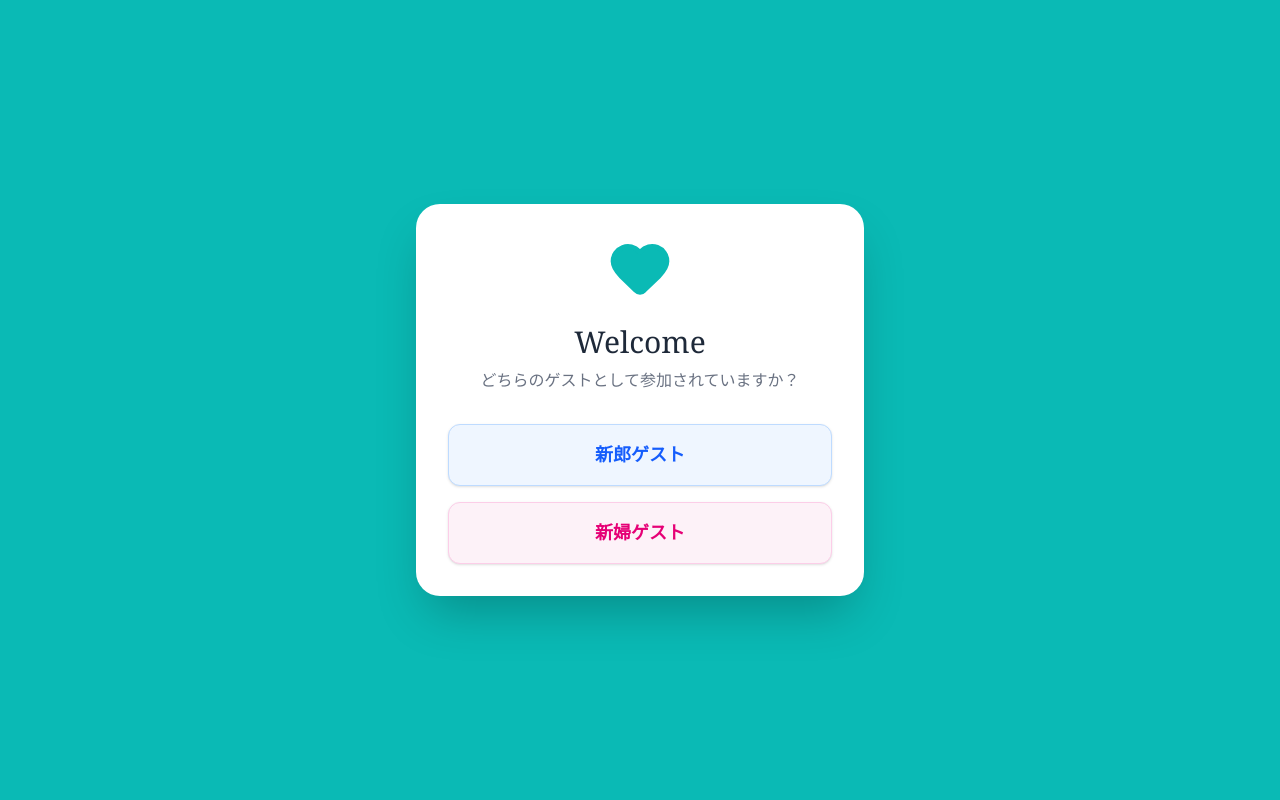
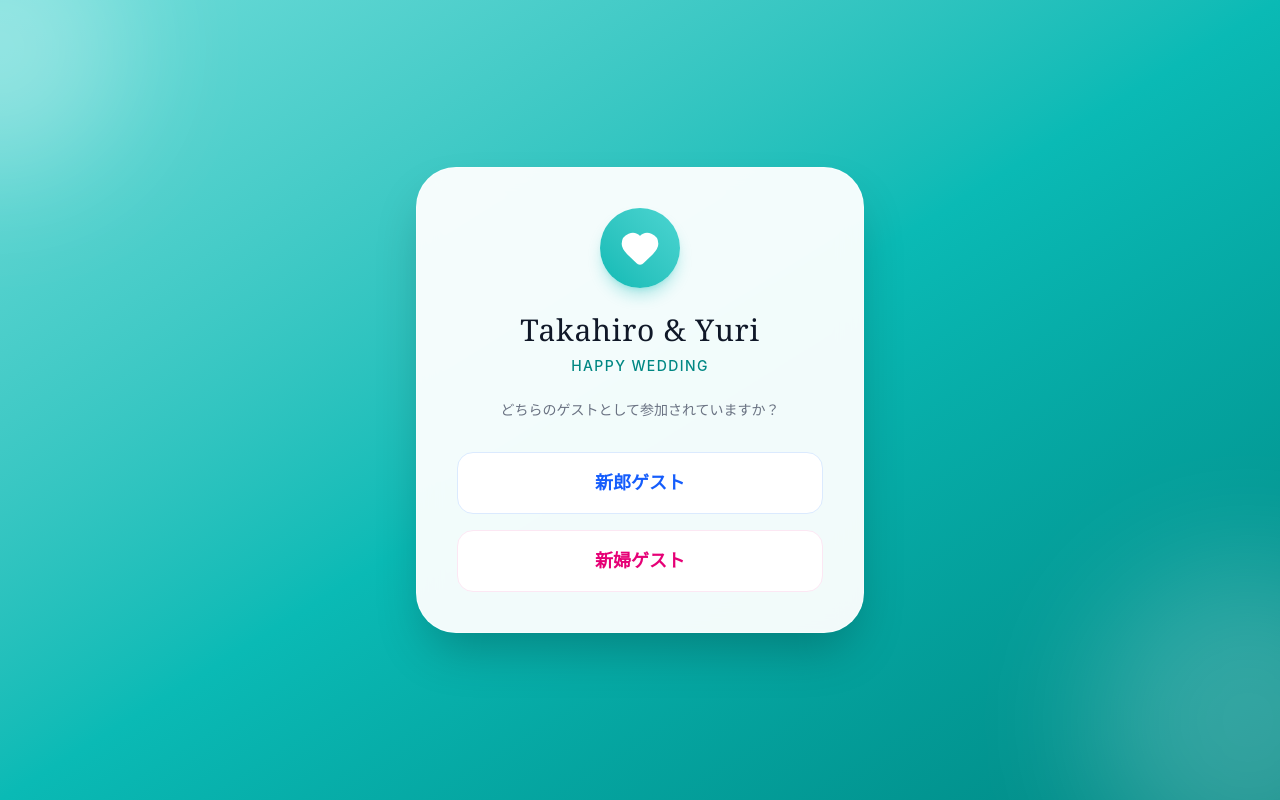
Before and after one commit to aqshmodel/wedding, a React (Vite) app in the folder frontend/: page / in a window 1280 px wide. Built offline with nearby package versions, Linux system fonts and the light colour scheme; no server answers.

Commit message:
style: Upgrade Splash screen design with glassmorphism and animations

```diff
--- a/frontend/src/components/Splash.tsx
+++ b/frontend/src/components/Splash.tsx
@@ -31,25 +31,36 @@ const Splash: React.FC<SplashProps> = ({ onSelectSide }) => {
   };
 
   return (
-    <div className="min-h-screen flex flex-col items-center justify-center bg-tiffany p-4 text-white">
-      <div className="max-w-md w-full bg-white rounded-3xl shadow-2xl p-8 text-center text-gray-800">
-        <Heart className="w-16 h-16 text-tiffany mx-auto mb-6" fill="#0abab5" />
-        <h1 className="text-3xl font-serif mb-2">Welcome</h1>
-        <p className="text-gray-500 mb-8 font-medium">どちらのゲストとして参加されていますか？</p>
+    <div className="min-h-[100dvh] flex flex-col items-center justify-center bg-gradient-to-br from-tiffany-light/80 via-tiffany to-tiffany-dark p-4 relative overflow-hidden">
+      {/* 装飾用の光のぼかし */}
+      <div className="absolute top-[-10%] left-[-10%] w-64 h-64 bg-white/30 rounded-full blur-3xl pointer-events-none"></div>
+      <div className="absolute bottom-[-10%] right-[-10%] w-80 h-80 bg-white/20 rounded-full blur-3xl pointer-events-none"></div>
+
+      <div className="max-w-md w-full bg-white/95 backdrop-blur-md rounded-[2.5rem] shadow-2xl p-8 sm:p-10 text-center text-gray-800 relative z-10 border border-white/50">
+        <div className="w-20 h-20 bg-gradient-to-tr from-tiffany to-tiffany-light rounded-full flex items-center justify-center mx-auto mb-6 shadow-lg shadow-tiffany/30">
+          <Heart className="w-10 h-10 text-white" fill="currentColor" />
+        </div>
+
+        <h1 className="text-3xl font-serif mb-2 tracking-wide text-gray-900">Takahiro & Yuri</h1>
+        <p className="text-sm tracking-widest text-tiffany-dark font-medium uppercase mb-6">Happy Wedding</p>
+
+        <p className="text-gray-500 mb-8 font-medium text-sm">どちらのゲストとして参加されていますか？</p>
 
         <div className="space-y-4">
           <button
             onClick={() => handleSelect('groom')}
-            className="w-full bg-blue-50 hover:bg-blue-100 text-blue-600 border border-blue-200 p-4 rounded-xl font-bold text-lg transition-colors flex items-center justify-center shadow-sm"
+            className="w-full relative group overflow-hidden bg-white text-blue-600 border border-blue-100 p-4 rounded-2xl font-bold text-lg transition-all duration-300 hover:border-blue-300 hover:shadow-lg hover:shadow-blue-500/10 active:scale-[0.98]"
           >
-            新郎ゲスト
+            <span className="absolute inset-0 bg-blue-50/50 transform scale-x-0 group-hover:scale-x-100 transition-transform duration-300 origin-left"></span>
+            <span className="relative z-10">新郎ゲスト</span>
           </button>
 
           <button
             onClick={() => handleSelect('bride')}
-            className="w-full bg-pink-50 hover:bg-pink-100 text-pink-600 border border-pink-200 p-4 rounded-xl font-bold text-lg transition-colors flex items-center justify-center shadow-sm"
+            className="w-full relative group overflow-hidden bg-white text-pink-600 border border-pink-100 p-4 rounded-2xl font-bold text-lg transition-all duration-300 hover:border-pink-300 hover:shadow-lg hover:shadow-pink-500/10 active:scale-[0.98]"
           >
-            新婦ゲスト
+            <span className="absolute inset-0 bg-pink-50/50 transform scale-x-0 group-hover:scale-x-100 transition-transform duration-300 origin-left"></span>
+            <span className="relative z-10">新婦ゲスト</span>
           </button>
         </div>
       </div>
```
